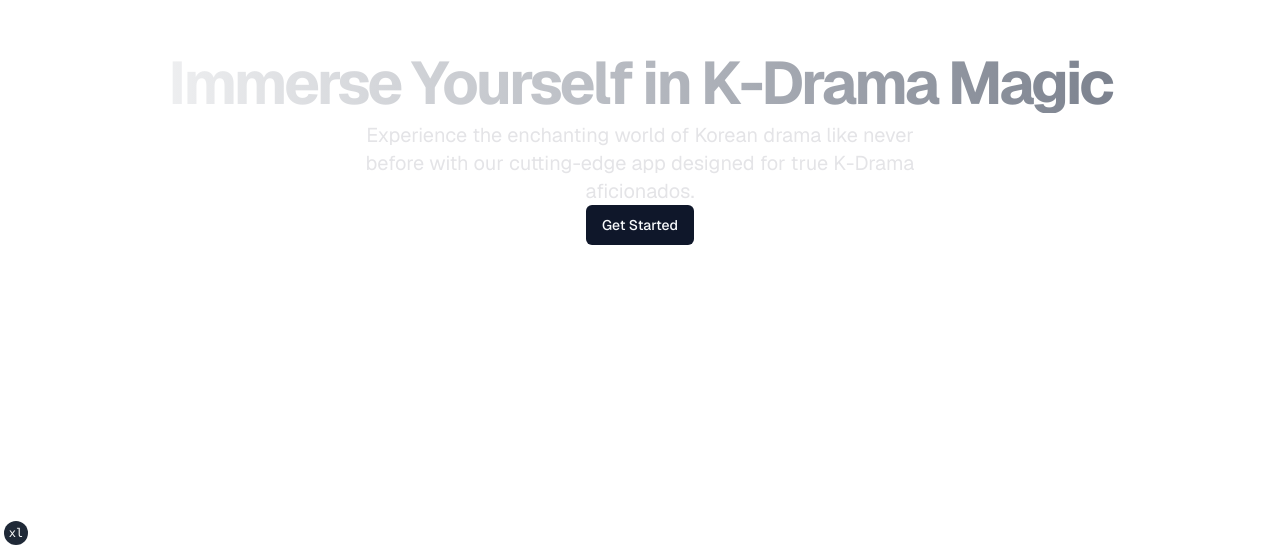
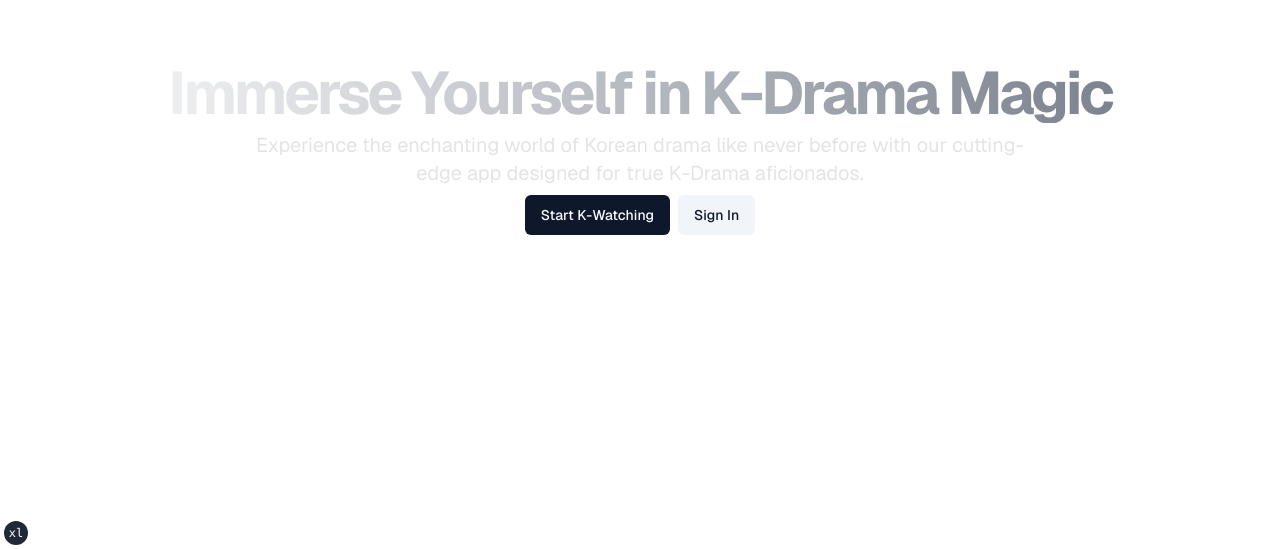
Before and after one commit to noelrohi/kd, a Next.js app: page / in a window 1280 px wide. Shown: the part 251-800 px from the top of the page. Built offline with nearby package versions, Linux system fonts and the light colour scheme; no server answers.

Commit message:
add sign-in button in marketing

```diff
--- a/src/app/(marketing)/page.tsx
+++ b/src/app/(marketing)/page.tsx
@@ -1,4 +1,4 @@
-import { Button } from "@/components/ui/button";
+import { buttonVariants } from "@/components/ui/button";
 import Link from "next/link";
 
 export default function MarketingPage() {
@@ -11,14 +11,22 @@ export default function MarketingPage() {
               <h1 className="text-3xl font-bold tracking-tighter sm:text-5xl xl:text-6xl/none bg-clip-text text-transparent bg-gradient-to-r from-white to-gray-500">
                 Immerse Yourself in K-Drama Magic
               </h1>
-              <p className="max-w-[600px] text-zinc-200 md:text-xl dark:text-zinc-100 mx-auto">
+              <p className="max-w-3xl text-zinc-200 md:text-xl dark:text-zinc-100 mx-auto">
                 Experience the enchanting world of Korean drama like never
                 before with our cutting-edge app designed for true K-Drama
                 aficionados.
               </p>
-              <Link href={"/home"}>
-                <Button>Get Started</Button>
-              </Link>
+              <div className="flex gap-2 justify-center">
+                <Link href={"/home"} className={buttonVariants()}>
+                  Start K-Watching
+                </Link>
+                <Link
+                  href={"/signin"}
+                  className={buttonVariants({ variant: "secondary" })}
+                >
+                  Sign In
+                </Link>
+              </div>
             </div>
           </div>
         </div>
```
